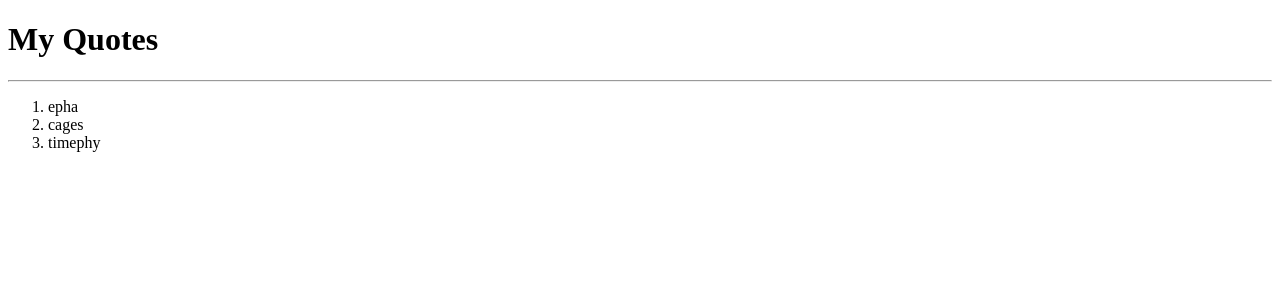
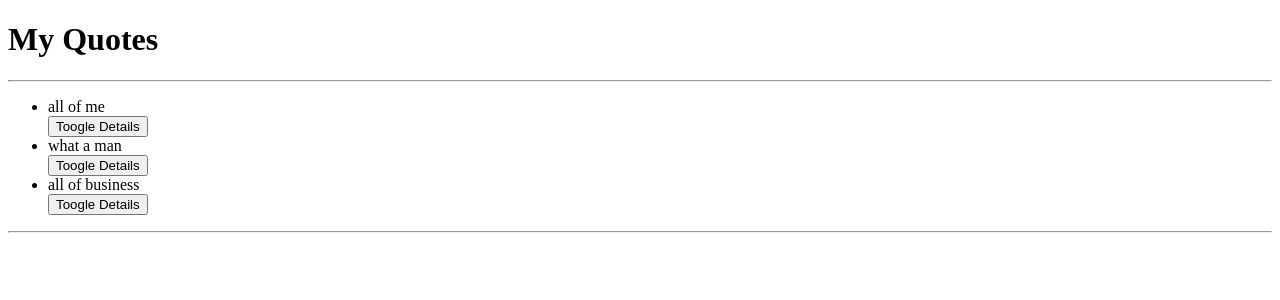
Before and after one commit to ephantuskaranja/Quotes_AngularJs, an Angular app: page / in a window 1280 px wide. Shown: the top 300 px of the page. Built offline with nearby package versions, Linux system fonts and the light colour scheme.

Commit message:
add author show function on toggle

```diff
--- a/src/app/app.component.html
+++ b/src/app/app.component.html
@@ -1,6 +1,2 @@
-<h1>My Quotes</h1>
+<app-quote></app-quote>
 <hr>
-
-<ol>
-  <li *ngFor='let quote of quotes'>{{quote.author}}</li>
-</ol>
--- a/src/app/app.module.ts
+++ b/src/app/app.module.ts
@@ -2,10 +2,14 @@ import { BrowserModule } from '@angular/platform-browser';
 import { NgModule } from '@angular/core';
 
 import { AppComponent } from './app.component';
+import { QuoteComponent } from './quote/quote.component';
+import { QuoteDetailsComponent } from './quote-details/quote-details.component';
 
 @NgModule({
   declarations: [
-    AppComponent
+    AppComponent,
+    QuoteComponent,
+    QuoteDetailsComponent
   ],
   imports: [
     BrowserModule
--- /dev/null
+++ b/src/app/quote-details/quote-details.component.html
@@ -0,0 +1 @@
+<p>{{quote.author}}</p>
--- /dev/null
+++ b/src/app/quote-details/quote-details.component.ts
@@ -0,0 +1,17 @@
+import { Component, OnInit, Input } from '@angular/core';
+import { Quote } from '../quote'
+
+@Component({
+  selector: 'app-quote-details',
+  templateUrl: './quote-details.component.html',
+  styleUrls: ['./quote-details.component.css']
+})
+export class QuoteDetailsComponent implements OnInit {
+  @Input() quote:Quote;
+
+  constructor() { }
+
+  ngOnInit() {
+  }
+
+}
--- a/src/app/quote.ts
+++ b/src/app/quote.ts
@@ -1,3 +1,7 @@
+
 export class Quote {
-    constructor(public id:number, public quote:string, public author:string, public postedBy:string) { }
+    public showAuthor:boolean;
+    constructor(public id:number, public quote:string, public author:string, public postedBy:string) {
+        this.showAuthor=false
+     }
 }
--- /dev/null
+++ b/src/app/quote/quote.component.html
@@ -0,0 +1,12 @@
+<h1>My Quotes</h1>
+<hr>
+
+
+<ul>
+  <div *ngFor='let quote of quotes;let i = index'>
+    <li>{{quote.quote}}</li>
+    <button (click)='toogleDetails(i)'>Toogle Details</button>
+
+    <app-quote-details *ngIf="quote.showAuthor" [quote]='quote'></app-quote-details>
+  </div>
+</ul>
--- /dev/null
+++ b/src/app/quote/quote.component.ts
@@ -0,0 +1,24 @@
+import { Component, OnInit } from '@angular/core';
+import { Quote } from '../quote'
+
+@Component({
+  selector: 'app-quote',
+  templateUrl: './quote.component.html',
+  styleUrls: ['./quote.component.css']
+})
+export class QuoteComponent implements OnInit {
+  quotes = [
+    new Quote(1, 'all of me', 'epha', 'ephantus'),
+    new Quote(2, 'what a man', 'cages', 'ephantus'),
+    new Quote(3, 'all of business', 'timephy', 'ephantus'),
+  ]
+  toogleDetails(index) {
+    this.quotes[index].showAuthor = !this.quotes[index].showAuthor;
+  }
+
+  constructor() { }
+
+  ngOnInit() {
+  }
+
+}
```
Also changed, not shown: src/app/quote-details/quote-details.component.css (added), src/app/quote/quote.component.css (added), 2 other files (tests, documents, lock files or other folders).
